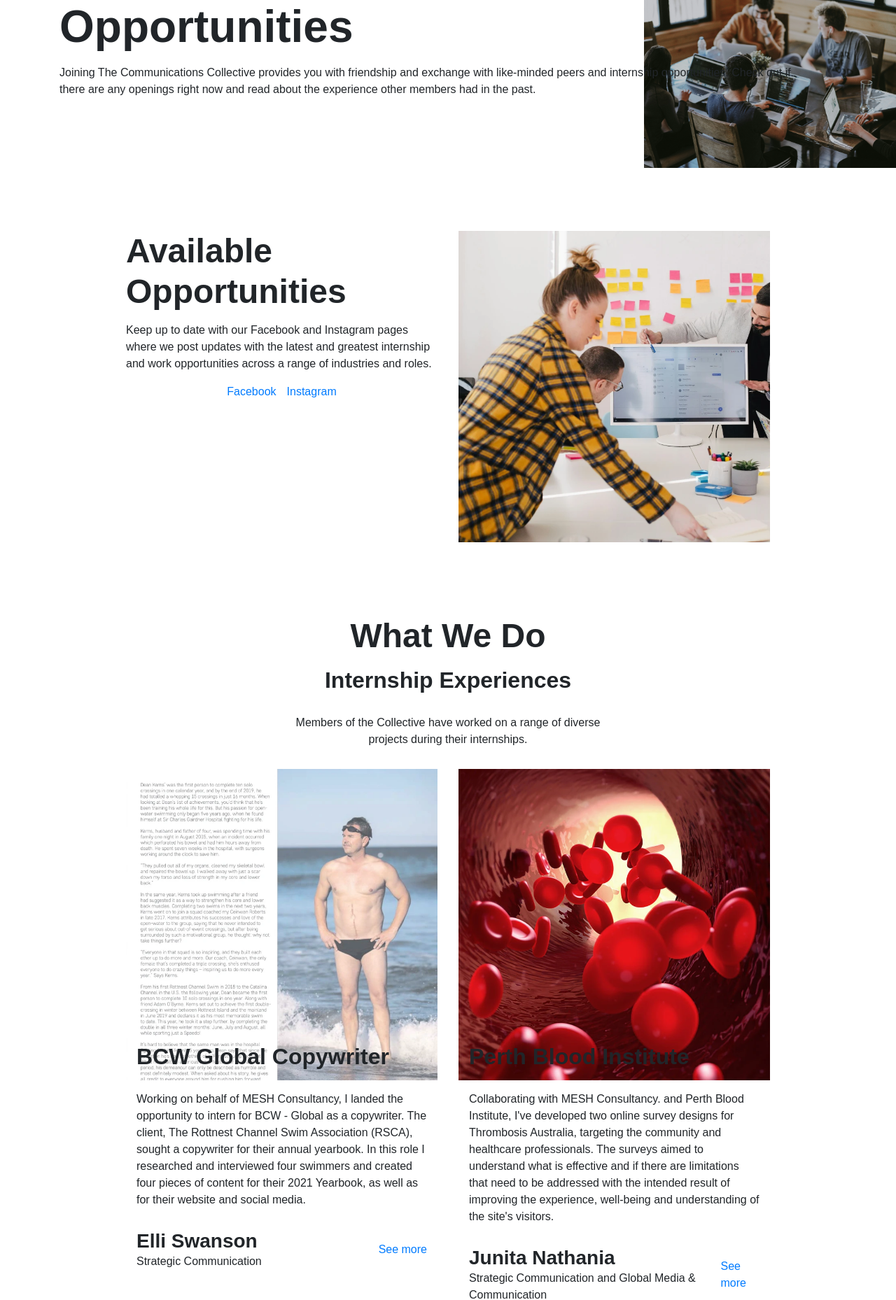
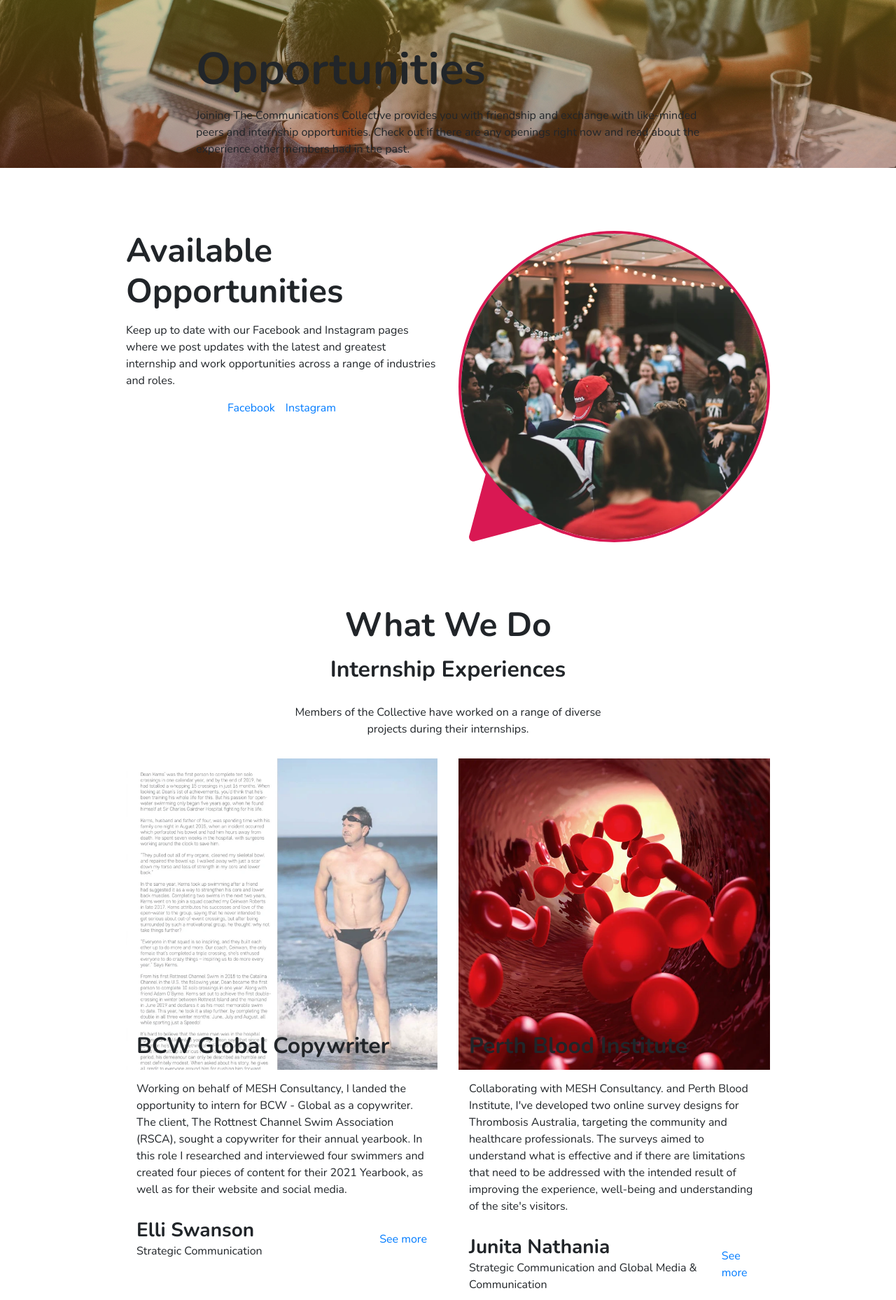
Before and after one commit to treytallent/Communications-Collective, a PHP site: page /opportunities.html in a window 1280 px wide. Shown: the top 1858 px of the page at 70% size. Run offline with PHP 8.4, Linux system fonts and the light colour scheme.

Commit message:
About/Opportunities - 80% Done

```diff
--- a/about.css
+++ b/about.css
@@ -1,16 +1,31 @@
+.sm-header div {
+   align-content: flex-start;
+   min-height: 30vh;
+}
+
+.sm-header * {
+   max-width: 75ch;
+}
+
 .header-about {
-   min-height: 30vh;
-   background-image: url(Images/about_1.webp);
-   background-size: contain;
-   background-position: right center;
+   background-image: linear-gradient(
+         rgba(248, 199, 24, 0.25),
+         rgba(235, 81, 32, 0.25)
+      ),
+      url(Images/about_1.webp);
+   background-size: cover;
+   background-position: center center;
    background-repeat: no-repeat;
 }
 
 .header-opportunities {
-   min-height: 30vh;
-   background-image: url(Images/opportunities_1.webp);
-   background-size: contain;
-   background-position: right center;
+   background-image: linear-gradient(
+         rgba(248, 199, 24, 0.25),
+         rgba(235, 81, 32, 0.25)
+      ),
+      url(Images/opportunities_1.webp);
+   background-size: cover;
+   background-position: center center;
    background-repeat: no-repeat;
 }
 
@@ -121,3 +136,18 @@
 body section {
    margin-top: 90px;
 }
+
+@media screen and (max-width: 767px) {
+   /* Image resize on small screens */
+   .sm-img {
+      max-width: 60%;
+      margin: auto auto;
+      align-self: center;
+      margin-bottom: 0.9375rem;
+   }
+
+   /* Header heigth on small screens */
+   .header-about div {
+      min-height: 45vh;
+   }
+}
--- a/opportunities.html
+++ b/opportunities.html
@@ -5,6 +5,7 @@
       <meta name="viewport" content="width=device-width, initial-scale=1.0" />
       <meta http-equiv="X-UA-Compatible" content="ie=edge" />
       <meta name="Description" content="Enter your description here" />
+      <!-- Bootstrap -->
       <link
          rel="stylesheet"
          href="https://cdnjs.cloudflare.com/ajax/libs/twitter-bootstrap/4.6.0/css/bootstrap.min.css"
@@ -13,17 +14,24 @@
          rel="stylesheet"
          href="https://cdnjs.cloudflare.com/ajax/libs/font-awesome/5.15.4/css/all.min.css"
       />
+      <!-- Google Fonts -->
+      <link rel="preconnect" href="https://fonts.googleapis.com" />
+      <link rel="preconnect" href="https://fonts.gstatic.com" crossorigin />
+      <link
+         href="https://fonts.googleapis.com/css2?family=Nunito+Sans:ital,opsz,wght@0,6..12,200..1000;1,6..12,200..1000&family=Nunito:ital,wght@0,200..1000;1,200..1000&display=swap"
+         rel="stylesheet"
+      />
+      <!-- Custom CSS -->
       <link rel="stylesheet" href="style.css" />
       <link rel="stylesheet" href="about.css" />
-      <title>Title</title>
+      <link rel="stylesheet" href="image-arrow.css" />
+      <title>Opportunities</title>
    </head>
    <body>
-      <header class="header-opportunities">
-         <div class="container h-100 mt-auto">
-            <div
-               class="row col-md-12 h-100 mt-auto flex-column justify-content-end align-items-start"
-            >
-               <h1 class="mb-sm">Opportunities</h1>
+      <header class="sm-header header-opportunities">
+         <div class="container">
+            <div class="row align-content-end test">
+               <h1 class="H1-text mb-sm">Opportunities</h1>
                <p class="mb-sm">
                   Joining The Communications Collective provides you with
                   friendship and exchange with like-minded peers and internship
@@ -37,11 +45,12 @@
       <main class="about-main container">
          <div class="row">
             <div class="col-md-10 offset-md-1">
-               <!-- History of the Communication Collective -->
+               <!-- Available Opportunities -->
+
                <section class="row">
                   <div class="col-md-6 order-1">
-                     <h2 class="mb-sm">Available Opportunities</h2>
-                     <p>
+                     <h2 class="H2-text mb-sm">Available Opportunities</h2>
+                     <p class="mb-sm">
                         Keep up to date with our Facebook and Instagram pages
                         where we post updates with the latest and greatest
                         internship and work opportunities across a range of
@@ -52,10 +61,13 @@
                         <a href="#">Instagram</a>
                      </div>
                   </div>
-                  <div class="col-md-6 d-flex order-media order-2 mb-sm">
+
+                  <div
+                     class="col-md-6 col-xs-4 sm-img d-flex order-media order-2 arrow-container-left-pink align-self-center"
+                  >
                      <img
-                        src="Images/opportunities_2.webp"
-                        class="ar-1 object-fit-cover pos-left w-100"
+                        src="Images/about_2.webp"
+                        class="ar-1 object-fit-cover"
                         alt="Image"
                      />
                   </div>
@@ -291,20 +303,22 @@
                   </div>
                </section>
 
-               <!-- Join The Collective More -->
+               <!-- Join The Collective -->
                <section class="row">
                   <div class="col-md-6 order-1">
-                     <h2 class="mb-sm">Join the Collective</h2>
-                     <p>
+                     <h2 class="H2-text mb-sm">Join the Collective</h2>
+                     <p class="mb-sm">
                         Join us as part of the Communications Collective at
                         Murdoch University to make the most of your degree and
                         your University experience.
                      </p>
                   </div>
-                  <div class="col-md-6 d-flex order-media order-2 mb-sm">
+                  <div
+                     class="col-md-6 d-flex order-media order-2 sm-img arrow-container-left-orange2"
+                  >
                      <img
                         src="Images/opportunities_999.webp"
-                        class="ar-1 object-fit-cover pos-top w-100"
+                        class="ar-1 object-fit-cover pos-mid"
                         alt="Image"
                      />
                   </div>
```
Also changed, not shown: about.html (+24 -13 lines).
